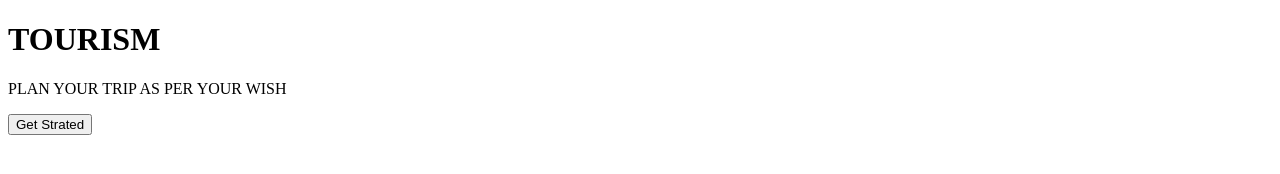
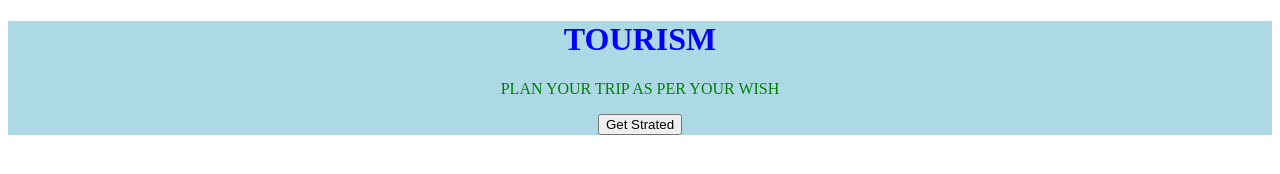
Before and after one commit to bharathbanothu1030-gif/mywebsite, a plain HTML site: page index.html in a window 1280 px wide. Drawn offline with Linux system fonts and the light colour scheme.

Commit message:
Update index.html

```diff
--- a/index.html
+++ b/index.html
@@ -1,13 +1,14 @@
 <!DOCTYPE html>
 <html>
     <head>
-        <link rel="stylesheet" href="Tourism.css"
+        <link rel="stylesheet" href="style.css"
     </head >
  <body >
   <div  class="card">
-    <h1 class="" class="main-heading">TOURISM</h1>
+    <h1 class="main-heading">TOURISM</h1>
     <p class="paragraph">PLAN YOUR TRIP AS PER YOUR WISH</p>
     <button> Get Strated </button>
   </div>
  </body>
+
 </html>
```
